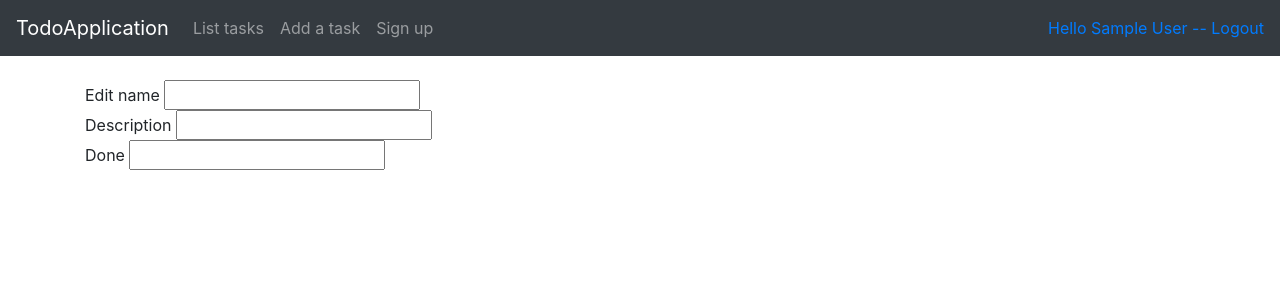
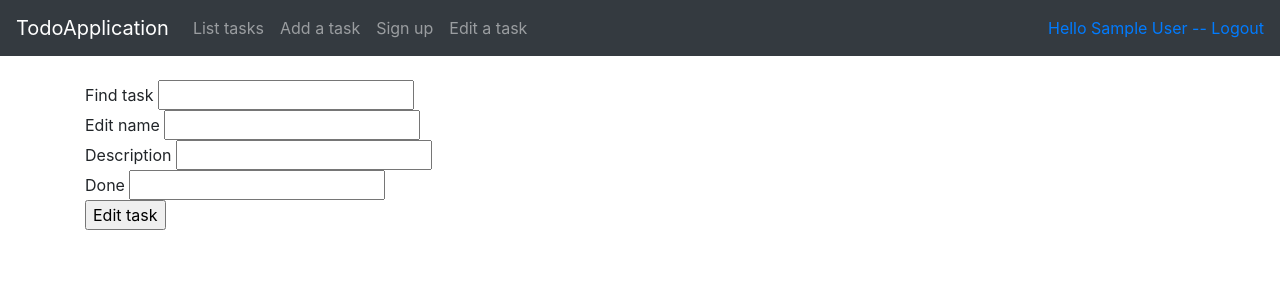
Before and after one commit to strajama/tsoha-todolist, a Flask app: page /tasks/edit/ in a window 1280 px wide. Shown: the top 300 px of the page. Run offline with Flask 2, Linux system fonts and the light colour scheme; a user stored in the database is signed in; tables that the repository leaves empty hold one stand-in row (values such as "Sample post"); some libraries are stand-ins or nearby versions.

Commit message:
edit.html -rakentelua

```diff
--- a/application/tasks/views.py
+++ b/application/tasks/views.py
@@ -9,14 +9,20 @@ from application.tasks.forms import TaskForm
 def tasks_index():
     return render_template("tasks/list.html", tasks = Task.query.all())
 
-@app.route("/tasks/new/")
+@app.route("/tasks/new/", methods=["GET"])
 @login_required
 def tasks_form():
     return render_template("tasks/new.html", form = TaskForm())
 
-@app.route("/tasks/edit/")
+@app.route("/tasks/edit/", methods=["GET"])
+@login_required
 def tasks_edit():
     return render_template("tasks/edit.html")
+
+@app.route("/tasks/edit/", methods=["POST"])
+@login_required
+def tasks_find():
+    return redirect(url_for("tasks_edit"))
 
 @app.route("/tasks/<task_id>/", methods=["POST"])
 @login_required
--- a/application/templates/layout.html
+++ b/application/templates/layout.html
@@ -23,7 +23,9 @@
             <li class="nav-item">
               <a class="nav-link" href="{{ url_for('auth_form') }}">Sign up</a>
             </li>
-<!--  <li><a href="{{ url_for('tasks_edit') }}">Edit a task</a></li>-->
+            <li class="nav-item">
+              <a class="nav-link" href="{{ url_for('tasks_edit') }}">Edit a task</a>
+            </li>
           </ul>
           <div class="form-inline mt-2 mt-md-0">
             {% if current_user.is_authenticated %}
--- a/application/templates/tasks/edit.html
+++ b/application/templates/tasks/edit.html
@@ -2,9 +2,10 @@
 
 {% block body %}
 <form method="POST" action="{{ url_for('tasks_edit') }}">
+  Find task <input type="text" name="id"/><br>
   Edit name <input type="text" name="name"/><br>
   Description <input type="text" name="description"/><br>
   Done <input type="text" name="done"/><br>
-<!--  <input type="submit" value="Edit task"/>-->
+  <input type="submit" value="Edit task"/>
 </form>
 {% endblock %}
```
